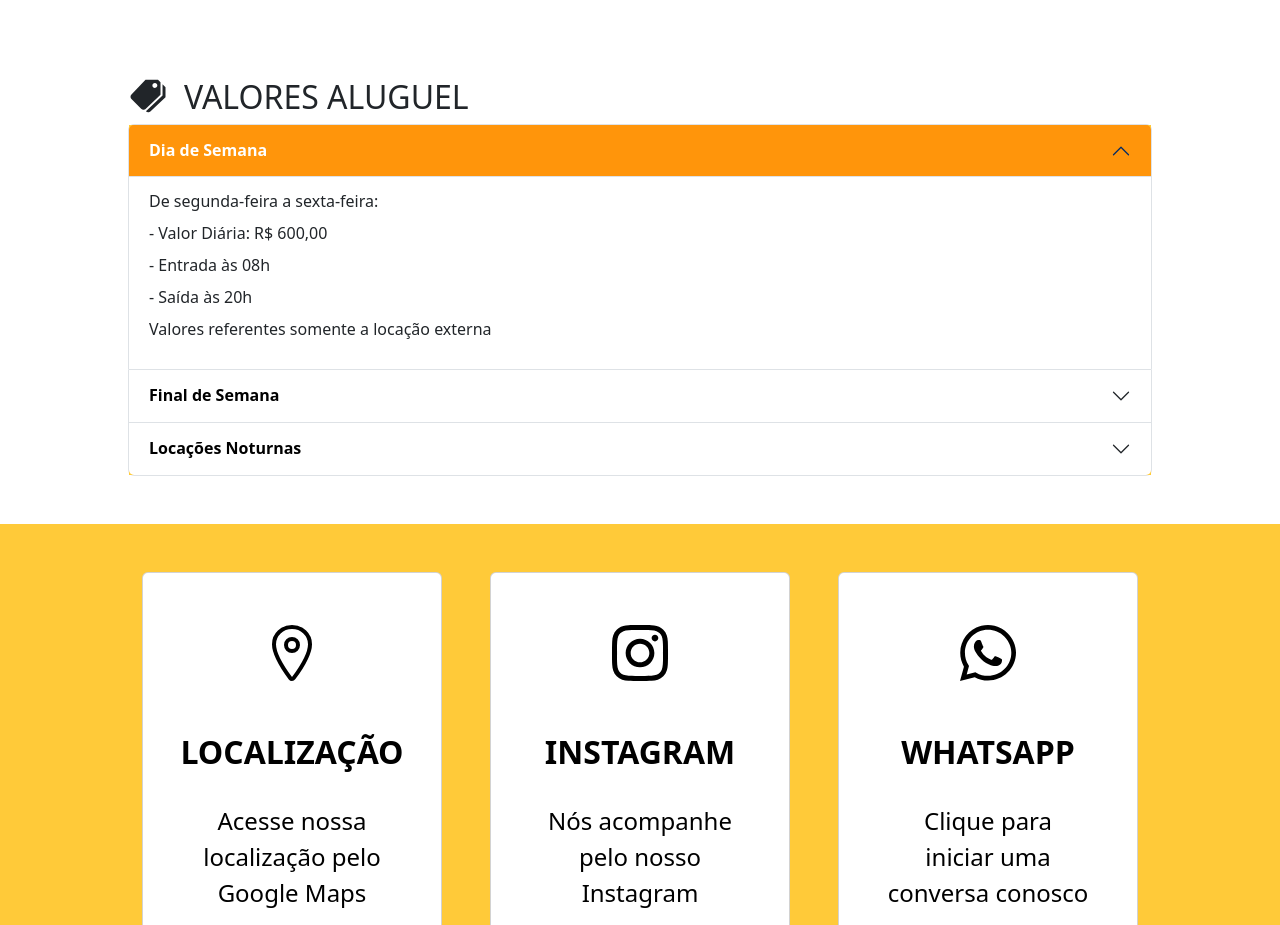
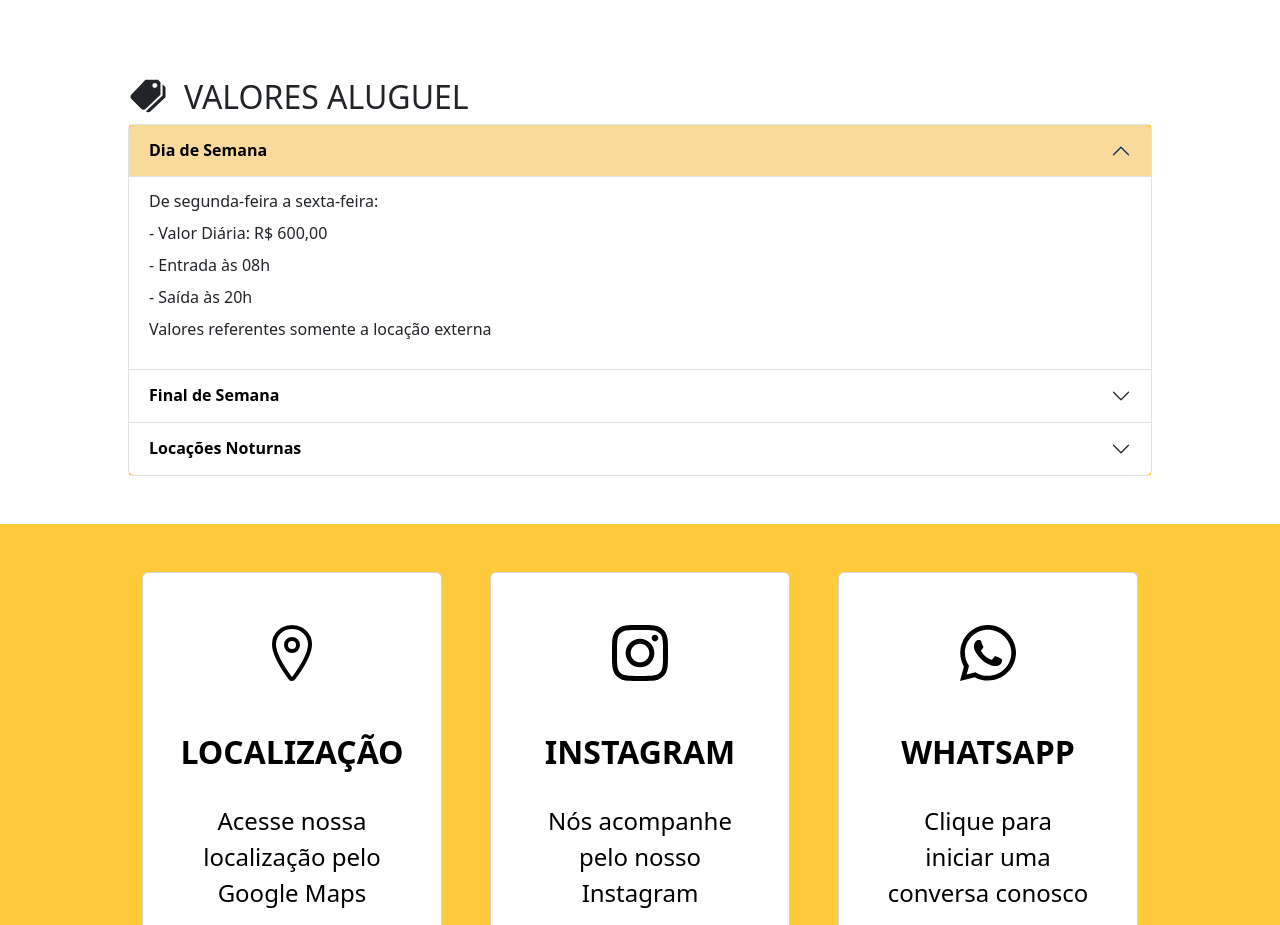
Before and after one commit to Beatriz-ge/espacoVip, a React (Vite) app in the folder espacovip-web/: page / in a window 1280 px wide. Shown: the part 1660-2585 px from the top of the page. Built offline with nearby package versions, Linux system fonts and the light colour scheme.

Commit message:
fix: correção de estilos para o accordion

```diff
--- a/espacovip-web/src/styles/accordion.css
+++ b/espacovip-web/src/styles/accordion.css
@@ -1,29 +1,24 @@
 b,
 .accordion-body,
-.accordion-body p {
+.accordion-body p,
+.accordion {
     background-color: white;
-
 }
 
 .accordion-body {
     line-height: 1em;
 }
 
+.accordion-button:not(.collapsed),
 .accordion-button {
-    color: #000;
-}
-
-.accordion-button:not(.collapsed) {
-    background-color: #ff950b;
     color: #000;
 }
 
 .accordion {
     color: white;
-    background-color: white;
 }
 
-.accordion-button:not(.collapsed) b {
-    background-color: #ff950b;
-    color: white;
+.accordion-button:not(.collapsed) b,
+.accordion-button:not(.collapsed) {
+    background-color: #fad99c;
 }
```
